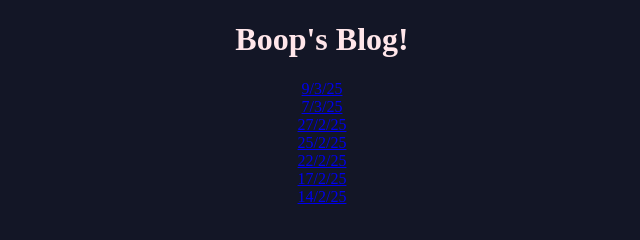
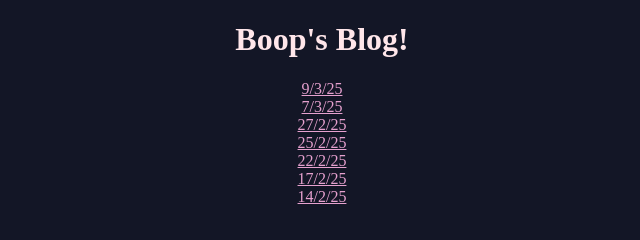
Before and after one commit to BoopEnthusiast/boop.pink, an Astro site: page / in a window 1280 px wide. Shown: the whole page, without its empty margins (318-958 px from the left). Built offline with nearby package versions, Linux system fonts and the light colour scheme; Astro itself is replaced by a stand-in of ours.

Commit message:
Fix link color

```diff
--- a/src/styles/global.css
+++ b/src/styles/global.css
@@ -31,6 +31,10 @@
     color: var(--text-color);
 }
 
+a {
+    color: var(--accent-color-1)
+}
+
 a:visited {
     color: var(--accent-color-1);
 }
```
